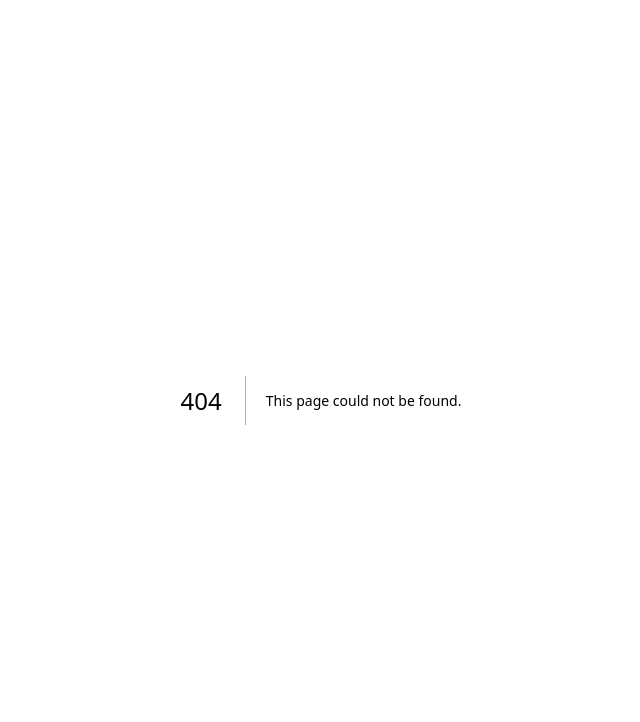
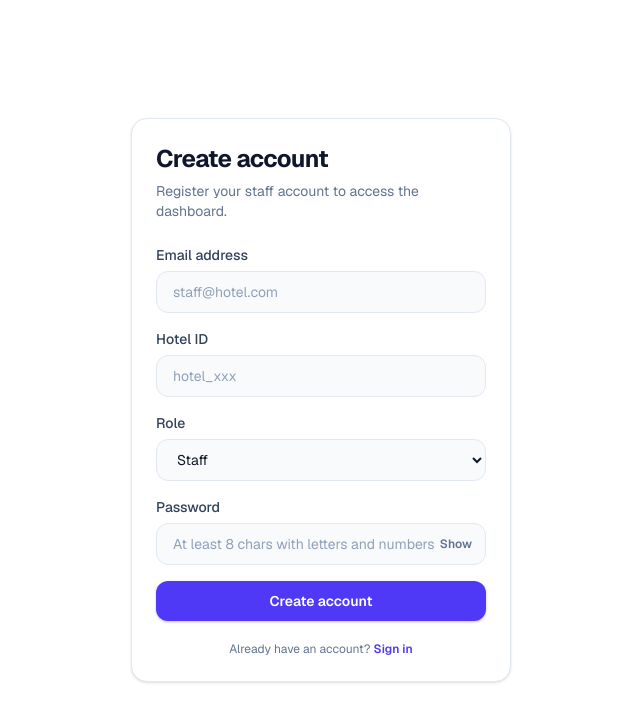
Before and after one commit to cathynat27/hosTest, a Next.js app: page /signup in a window 1280 px wide. Before the commit this address had no page. Shown: the top 722 px of the page, without its empty margins (319-959 px from the left). Built offline with nearby package versions, Linux system fonts and the light colour scheme.

Commit message:
feat: add signup functionality and registration API integration

```diff
--- a/app/login/page.tsx
+++ b/app/login/page.tsx
@@ -1,6 +1,7 @@
 "use client";
 
 import { FormEvent, useEffect, useState } from "react";
+import Link from "next/link";
 import { useRouter } from "next/navigation";
 import { getToken, setToken } from "@/lib/auth";
 import { login } from "@/lib/api";
@@ -51,6 +52,7 @@ export default function LoginPage() {
   const router = useRouter();
   const [email, setEmail] = useState("");
   const [password, setPassword] = useState("");
+  const [showPassword, setShowPassword] = useState(false);
   const [error, setError] = useState<string | null>(null);
   const [loading, setLoading] = useState(false);
 
@@ -248,13 +250,21 @@ export default function LoginPage() {
                 </div>
                 <input
                   id="password"
-                  type="password"
+                  type={showPassword ? "text" : "password"}
                   required
                   value={password}
                   onChange={(e) => setPassword(e.target.value)}
                   placeholder="••••••••"
-                  className="w-full rounded-xl border border-slate-200 bg-slate-50 py-2.5 pl-10 pr-4 text-sm text-slate-900 outline-none transition-all placeholder:text-slate-400 focus:border-indigo-500 focus:bg-white focus:ring-4 focus:ring-indigo-500/10"
+                  className="w-full rounded-xl border border-slate-200 bg-slate-50 py-2.5 pl-10 pr-12 text-sm text-slate-900 outline-none transition-all placeholder:text-slate-400 focus:border-indigo-500 focus:bg-white focus:ring-4 focus:ring-indigo-500/10"
                 />
+                <button
+                  type="button"
+                  onClick={() => setShowPassword((prev) => !prev)}
+                  className="absolute inset-y-0 right-0 flex items-center pr-3.5 text-xs font-semibold text-slate-500 transition-colors hover:text-slate-700"
+                  aria-label={showPassword ? "Hide password" : "Show password"}
+                >
+                  {showPassword ? "Hide" : "Show"}
+                </button>
               </div>
             </div>
 
@@ -329,6 +339,12 @@ export default function LoginPage() {
           <p className="mt-8 text-center text-xs text-slate-400">
             For access issues, contact your hotel administrator.
           </p>
+          <p className="mt-3 text-center text-xs text-slate-500">
+            Need an account?{" "}
+            <Link href="/signup" className="font-semibold text-indigo-600 hover:text-indigo-700">
+              Sign up
+            </Link>
+          </p>
         </div>
       </div>
     </main>
--- /dev/null
+++ b/app/signup/page.tsx
@@ -0,0 +1,147 @@
+"use client";
+
+import { FormEvent, useEffect, useState } from "react";
+import Link from "next/link";
+import { useRouter } from "next/navigation";
+import { register } from "@/lib/api";
+import { getToken, setToken } from "@/lib/auth";
+
+export default function SignupPage() {
+  const router = useRouter();
+  const [email, setEmail] = useState("");
+  const [password, setPassword] = useState("");
+  const [hotelId, setHotelId] = useState("");
+  const [role, setRole] = useState<"ADMIN" | "STAFF">("STAFF");
+  const [showPassword, setShowPassword] = useState(false);
+  const [error, setError] = useState<string | null>(null);
+  const [loading, setLoading] = useState(false);
+
+  useEffect(() => {
+    if (getToken()) {
+      router.replace("/dashboard");
+    }
+  }, [router]);
+
+  const onSubmit = async (event: FormEvent<HTMLFormElement>) => {
+    event.preventDefault();
+    setLoading(true);
+    setError(null);
+
+    try {
+      const result = await register({
+        email: email.trim(),
+        password,
+        hotelId: hotelId.trim(),
+        role,
+      });
+      setToken(result.token);
+      router.replace("/dashboard");
+    } catch (err) {
+      setError(err instanceof Error ? err.message : "Sign up failed. Please try again.");
+    } finally {
+      setLoading(false);
+    }
+  };
+
+  return (
+    <main className="flex min-h-screen items-center justify-center bg-white px-6 py-16">
+      <div className="w-full max-w-[380px] rounded-2xl border border-slate-200 bg-white p-6 shadow-sm">
+        <h1 className="text-2xl font-bold tracking-tight text-slate-900">Create account</h1>
+        <p className="mt-1.5 text-sm text-slate-500">Register your staff account to access the dashboard.</p>
+
+        <form onSubmit={onSubmit} className="mt-6 space-y-4">
+          <div>
+            <label htmlFor="email" className="mb-1.5 block text-sm font-medium text-slate-700">
+              Email address
+            </label>
+            <input
+              id="email"
+              type="email"
+              required
+              value={email}
+              onChange={(e) => setEmail(e.target.value)}
+              placeholder="staff@hotel.com"
+              className="w-full rounded-xl border border-slate-200 bg-slate-50 px-4 py-2.5 text-sm text-slate-900 outline-none transition-all placeholder:text-slate-400 focus:border-indigo-500 focus:bg-white focus:ring-4 focus:ring-indigo-500/10"
+            />
+          </div>
+
+          <div>
+            <label htmlFor="hotelId" className="mb-1.5 block text-sm font-medium text-slate-700">
+              Hotel ID
+            </label>
+            <input
+              id="hotelId"
+              type="text"
+              required
+              value={hotelId}
+              onChange={(e) => setHotelId(e.target.value)}
+              placeholder="hotel_xxx"
+              className="w-full rounded-xl border border-slate-200 bg-slate-50 px-4 py-2.5 text-sm text-slate-900 outline-none transition-all placeholder:text-slate-400 focus:border-indigo-500 focus:bg-white focus:ring-4 focus:ring-indigo-500/10"
+            />
+          </div>
+
+          <div>
+            <label htmlFor="role" className="mb-1.5 block text-sm font-medium text-slate-700">
+              Role
+            </label>
+            <select
+              id="role"
+              value={role}
+              onChange={(e) => setRole(e.target.value as "ADMIN" | "STAFF")}
+              className="w-full rounded-xl border border-slate-200 bg-slate-50 px-4 py-2.5 text-sm text-slate-900 outline-none transition-all focus:border-indigo-500 focus:bg-white focus:ring-4 focus:ring-indigo-500/10"
+            >
+              <option value="STAFF">Staff</option>
+              <option value="ADMIN">Admin</option>
+            </select>
+          </div>
+
+          <div>
+            <label htmlFor="password" className="mb-1.5 block text-sm font-medium text-slate-700">
+              Password
+            </label>
+            <div className="relative">
+              <input
+                id="password"
+                type={showPassword ? "text" : "password"}
+                required
+                value={password}
+                onChange={(e) => setPassword(e.target.value)}
+                placeholder="At least 8 chars with letters and numbers"
+                className="w-full rounded-xl border border-slate-200 bg-slate-50 py-2.5 pl-4 pr-12 text-sm text-slate-900 outline-none transition-all placeholder:text-slate-400 focus:border-indigo-500 focus:bg-white focus:ring-4 focus:ring-indigo-500/10"
+              />
+              <button
+                type="button"
+                onClick={() => setShowPassword((prev) => !prev)}
+                className="absolute inset-y-0 right-0 flex items-center pr-3.5 text-xs font-semibold text-slate-500 transition-colors hover:text-slate-700"
+                aria-label={showPassword ? "Hide password" : "Show password"}
+              >
+                {showPassword ? "Hide" : "Show"}
+              </button>
+            </div>
+          </div>
+
+          {error && (
+            <div className="rounded-xl bg-red-50 px-4 py-3 text-sm text-red-700 ring-1 ring-inset ring-red-200">
+              {error}
+            </div>
+          )}
+
+          <button
+            type="submit"
+            disabled={loading}
+            className="mt-1 flex w-full items-center justify-center rounded-xl bg-indigo-600 px-4 py-2.5 text-sm font-semibold text-white shadow-sm shadow-indigo-600/25 outline-none transition-all hover:bg-indigo-700 focus:ring-4 focus:ring-indigo-500/30 disabled:cursor-not-allowed disabled:bg-indigo-400"
+          >
+            {loading ? "Creating account..." : "Create account"}
+          </button>
+        </form>
+
+        <p className="mt-5 text-center text-xs text-slate-500">
+          Already have an account?{" "}
+          <Link href="/login" className="font-semibold text-indigo-600 hover:text-indigo-700">
+            Sign in
+          </Link>
+        </p>
+      </div>
+    </main>
+  );
+}
--- a/lib/api.ts
+++ b/lib/api.ts
@@ -5,6 +5,7 @@ import {
   ConversationDetail,
   LoginResponse,
   Message,
+  RegisterRequest,
 } from "@/types";
 import { TEST_USERS } from "./dev-logins";
 import { isDevLoginEnabled } from "./runtime-config";
@@ -161,6 +162,19 @@ export async function login(email: string, password: string): Promise<LoginRespo
   });
 }
 
+export async function register(payload: RegisterRequest): Promise<LoginResponse> {
+  return apiRequest<LoginResponse>("/api/auth/register", {
+    method: "POST",
+    body: {
+      email: payload.email,
+      password: payload.password,
+      hotelId: payload.hotelId,
+      role: payload.role ?? "STAFF",
+    },
+    requiresAuth: false,
+  });
+}
+
 export async function getConversations(): Promise<Conversation[]> {
   const response = await apiRequest<unknown[]>("/api/conversations");
   if (!Array.isArray(response)) {
--- a/types/index.ts
+++ b/types/index.ts
@@ -50,6 +50,13 @@ export type LoginResponse = {
   };
 };
 
+export type RegisterRequest = {
+  email: string;
+  password: string;
+  hotelId: string;
+  role?: "ADMIN" | "STAFF";
+};
+
 export type EscalationAlertPayload = {
   conversationId: string;
   hotelId: string;
```
